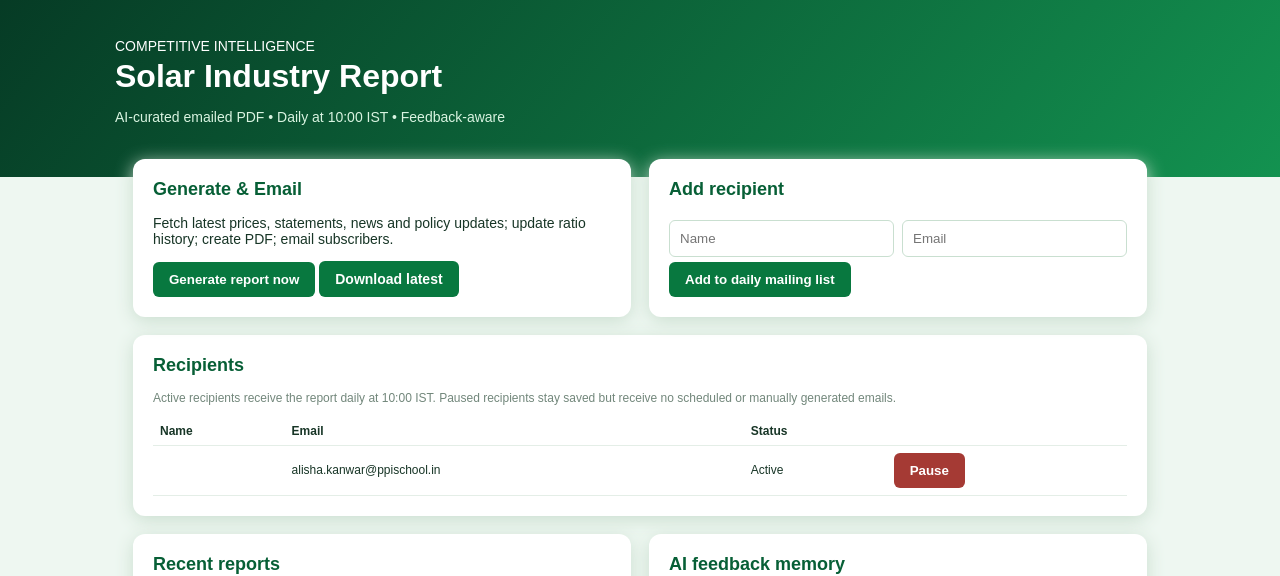
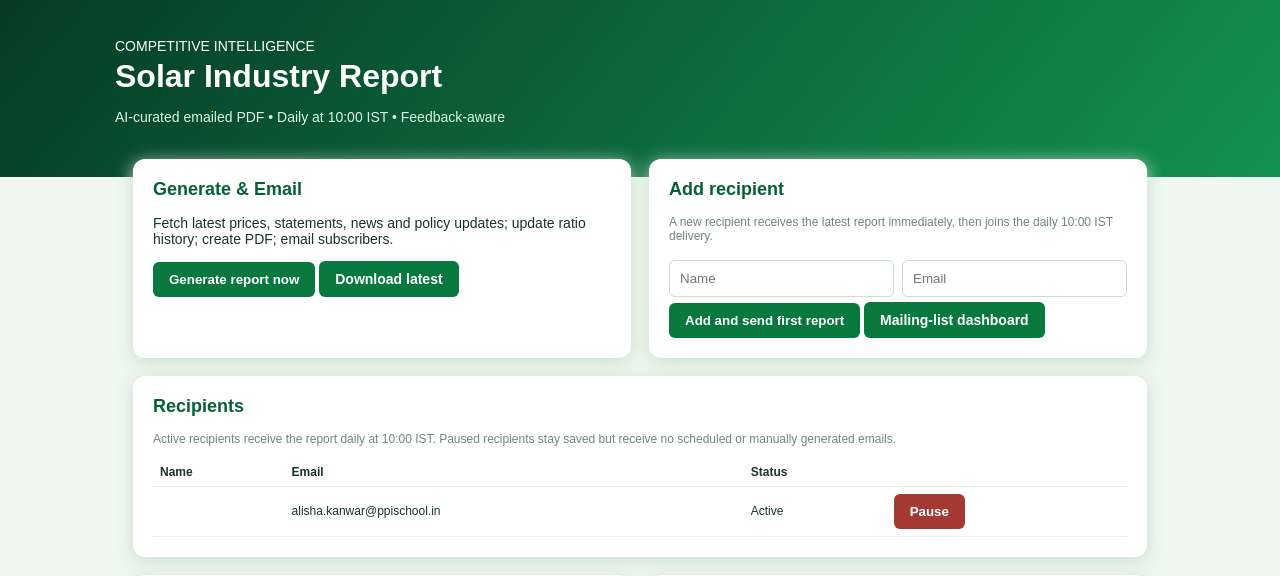
Before and after one commit to alishakanwar-crypto/daily-financial-report, a FastAPI app: page /solar in a window 1280 px wide. Shown: the top 576 px of the page. Run offline with FastAPI, Linux system fonts and the light colour scheme; data comes from the database, SQL or seed files in the repository; data that the repository does not hold is empty.

Commit message:
feat: send new solar subscribers a report immediately
Co-Authored-By: Alisha Kanwar <alisha.kanwar@ppischool.in>

```diff
--- a/fly.toml
+++ b/fly.toml
@@ -13,8 +13,12 @@ primary_region = "sin"
 [env]
   REPORT_HOUR_IST = "7"
   REPORT_MINUTE_IST = "0"
+  SOLAR_REPORT_HOUR_IST = "10"
+  SOLAR_REPORT_MINUTE_IST = "0"
   TIMEZONE = "Asia/Kolkata"
   DB_PATH = "/app/data/app.db"
+  SOLAR_DB_PATH = "/app/data/solar.db"
+  BASE_URL = "https://daily-market-pulse.fly.dev"
 
 [mounts]
   source = "data"
--- a/solar/routes/web.py
+++ b/solar/routes/web.py
@@ -5,6 +5,7 @@ from __future__ import annotations
 import json
 import logging
 import os
+from datetime import datetime
 from urllib.parse import urlencode
 
 from fastapi import APIRouter, BackgroundTasks, Form, HTTPException, Request
@@ -34,21 +35,37 @@ def _auth(token: str) -> None:
         raise HTTPException(403, "Invalid or missing access token")
 
 
-def _back(token: str, status: str = "") -> RedirectResponse:
+def _back(
+    token: str,
+    status: str = "",
+    destination: str = "/solar",
+) -> RedirectResponse:
+    if destination not in {"/solar", "/solar/mailing-list"}:
+        destination = "/solar"
     args = {"token": token}
     if status:
         args["status"] = status
-    return RedirectResponse(f"/solar?{urlencode(args)}", status_code=303)
+    return RedirectResponse(f"{destination}?{urlencode(args)}", status_code=303)
+
+
+async def _recipient_rows() -> list[dict]:
+    db = await get_db()
+    try:
+        rec = await db.execute(
+            "SELECT email,name,active,created_at FROM recipients ORDER BY id DESC"
+        )
+        return [dict(r) for r in await rec.fetchall()]
+    finally:
+        await db.close()
 
 
 @router.get("", response_class=HTMLResponse)
 async def solar_dashboard(request: Request):
     token = _token(request)
     _auth(token)
+    recipients = await _recipient_rows()
     db = await get_db()
     try:
-        rec = await db.execute("SELECT email,name,active,created_at FROM recipients ORDER BY id DESC")
-        recipients = [dict(r) for r in await rec.fetchall()]
         rep = await db.execute("SELECT report_date,status,filepath,error,created_at FROM reports ORDER BY id DESC LIMIT 12")
         reports = [dict(r) for r in await rep.fetchall()]
         fb = await db.execute("SELECT report_date,rating,comments,created_at FROM feedback ORDER BY id DESC LIMIT 10")
@@ -65,23 +82,108 @@ async def solar_dashboard(request: Request):
     })
 
 
+@router.get("/mailing-list", response_class=HTMLResponse)
+async def mailing_list_dashboard(request: Request):
+    token = _token(request)
+    _auth(token)
+    recipients = await _recipient_rows()
+    return templates.TemplateResponse("mailing_list.html", {
+        "request": request,
+        "token": token,
+        "recipients": recipients,
+        "active_count": sum(1 for recipient in recipients if recipient["active"]),
+        "paused_count": sum(1 for recipient in recipients if not recipient["active"]),
+        "schedule_time": (
+            f"{settings.report_hour_ist:02d}:{settings.report_minute_ist:02d} IST"
+        ),
+        "status": request.query_params.get("status", ""),
+    })
+
+
+def _latest_report() -> tuple[str, str] | None:
+    directory = "data/solar_reports"
+    if not os.path.isdir(directory):
+        return None
+    files = sorted(
+        (filename for filename in os.listdir(directory) if filename.endswith(".pdf")),
+        reverse=True,
+    )
+    if not files:
+        return None
+    path = os.path.join(directory, files[0])
+    report_date = files[0].removeprefix("solar_industry_report_").removesuffix(".pdf")
+    return path, report_date
+
+
+async def _send_first_report(email: str, name: str) -> None:
+    from solar.database import log_report
+    from solar.report.email_sender import send_report
+    from solar.report.generator import generate_pdf
+
+    latest = _latest_report()
+    try:
+        if latest:
+            path, report_date_iso = latest
+            report_date = datetime.strptime(report_date_iso, "%Y-%m-%d").strftime(
+                "%A, %d %B %Y"
+            )
+            data = {"report_date": report_date}
+        else:
+            path, data = await generate_pdf()
+            await log_report(data["report_date_iso"], "generated", path)
+        result = await send_report(
+            path,
+            data,
+            recipients=[{"email": email, "name": name}],
+        )
+        if result["sent"]:
+            log.info("First Solar Industry Report sent to %s", email)
+        else:
+            log.error(
+                "First Solar Industry Report not sent to %s: %s",
+                email,
+                "; ".join(result["errors"]),
+            )
+    except Exception:
+        log.exception("First Solar Industry Report delivery failed for %s", email)
+
+
 @router.post("/recipients")
-async def create_recipient(request: Request, email: str = Form(...), name: str = Form(""), token: str = Form("")):
+async def create_recipient(
+    request: Request,
+    background: BackgroundTasks,
+    email: str = Form(...),
+    name: str = Form(""),
+    token: str = Form(""),
+    return_to: str = Form("/solar"),
+):
     tk = _token(request, token)
     _auth(tk)
     email = email.strip().lower()
     if "@" not in email:
         raise HTTPException(400, "Invalid email")
-    await add_recipient(email, name.strip())
-    return _back(tk, "Recipient added")
+    name = name.strip()
+    await add_recipient(email, name)
+    background.add_task(_send_first_report, email, name)
+    return _back(
+        tk,
+        "Recipient added; their first report is being sent now",
+        return_to,
+    )
 
 
 @router.post("/recipients/toggle")
-async def toggle_recipient(request: Request, email: str = Form(...), active: int = Form(...), token: str = Form("")):
+async def toggle_recipient(
+    request: Request,
+    email: str = Form(...),
+    active: int = Form(...),
+    token: str = Form(""),
+    return_to: str = Form("/solar"),
+):
     tk = _token(request, token)
     _auth(tk)
     await set_recipient_active(email.strip().lower(), bool(active))
-    return _back(tk, "Recipient updated")
+    return _back(tk, "Recipient updated", return_to)
 
 
 async def _generate_and_email() -> None:
--- a/solar/templates/dashboard.html
+++ b/solar/templates/dashboard.html
@@ -2,7 +2,7 @@
 <style>*{box-sizing:border-box}body{margin:0;background:#eef7f1;color:#173526;font:14px Arial,sans-serif}.hero{background:linear-gradient(130deg,#063b25,#139250);color:white;padding:38px 5%}.hero h1{margin:4px 0;font-size:32px}.hero p{color:#d9f4e1}.wrap{max-width:1050px;margin:-18px auto 40px;padding:0 18px}.grid{display:grid;grid-template-columns:1fr 1fr;gap:18px}.card{background:white;border-radius:12px;padding:20px;box-shadow:0 4px 18px #cadecf;margin-bottom:18px}h2{margin-top:0;color:#075f36;font-size:18px}input,button{padding:10px;border:1px solid #c9dfd0;border-radius:6px}input{width:100%;margin:5px 0}button,.button{background:#08783f;color:white;border:0;font-weight:bold;cursor:pointer;padding:10px 16px;border-radius:6px;text-decoration:none;display:inline-block}.muted{color:#72877b;font-size:12px}.status{background:#dff4e5;color:#086932;padding:9px;border-radius:6px;margin-bottom:15px}table{width:100%;border-collapse:collapse;font-size:12px}td,th{text-align:left;padding:7px;border-bottom:1px solid #e4eee7}.danger{background:#a53a34}.row{display:flex;gap:8px}.row input{flex:1}@media(max-width:700px){.grid{grid-template-columns:1fr}}</style></head><body>
 <div class="hero"><div style="max-width:1050px;margin:auto"><div>COMPETITIVE INTELLIGENCE</div><h1>Solar Industry Report</h1><p>AI-curated emailed PDF • Daily at {{ schedule_time }} • Feedback-aware</p></div></div>
 <main class="wrap">{% if status %}<div class="status">{{ status }}</div>{% endif %}<div class="grid"><section class="card"><h2>Generate & Email</h2><p>Fetch latest prices, statements, news and policy updates; update ratio history; create PDF; email subscribers.</p><form method="post" action="/solar/generate"><input type="hidden" name="token" value="{{ token }}"><button>Generate report now</button> <a class="button" href="/solar/download/latest?token={{ token }}">Download latest</a></form></section>
-<section class="card"><h2>Add recipient</h2><form method="post" action="/solar/recipients"><input type="hidden" name="token" value="{{ token }}"><div class="row"><input name="name" placeholder="Name"><input type="email" name="email" required placeholder="Email"></div><button>Add to daily mailing list</button></form></section></div>
+<section class="card"><h2>Add recipient</h2><p class="muted">A new recipient receives the latest report immediately, then joins the daily {{ schedule_time }} delivery.</p><form method="post" action="/solar/recipients"><input type="hidden" name="token" value="{{ token }}"><div class="row"><input name="name" placeholder="Name"><input type="email" name="email" required placeholder="Email"></div><button>Add and send first report</button> <a class="button" href="/solar/mailing-list?token={{ token }}">Mailing-list dashboard</a></form></section></div>
 <section class="card"><h2>Recipients</h2><p class="muted">Active recipients receive the report daily at {{ schedule_time }}. Paused recipients stay saved but receive no scheduled or manually generated emails.</p><table><tr><th>Name</th><th>Email</th><th>Status</th><th></th></tr>{% for r in recipients %}<tr><td>{{ r.name }}</td><td>{{ r.email }}</td><td>{{ 'Active' if r.active else 'Paused' }}</td><td><form method="post" action="/solar/recipients/toggle"><input type="hidden" name="token" value="{{ token }}"><input type="hidden" name="email" value="{{ r.email }}"><input type="hidden" name="active" value="{{ 0 if r.active else 1 }}"><button class="{{ 'danger' if r.active else '' }}">{{ 'Pause' if r.active else 'Resume' }}</button></form></td></tr>{% else %}<tr><td colspan="4" class="muted">No recipients yet.</td></tr>{% endfor %}</table></section>
 <div class="grid"><section class="card"><h2>Recent reports</h2><table><tr><th>Date</th><th>Status</th><th>Generated</th></tr>{% for r in reports %}<tr><td>{{ r.report_date }}</td><td>{{ r.status }}</td><td>{{ r.created_at }}</td></tr>{% else %}<tr><td colspan="3" class="muted">No reports yet.</td></tr>{% endfor %}</table></section>
 <section class="card"><h2>AI feedback memory</h2><p class="muted">Every submission is added to future AI prompts. Export reviewed data for optional true fine-tuning.</p><a class="button" href="/solar/feedback/export.jsonl?token={{ token }}">Export fine-tuning JSONL</a><table style="margin-top:10px"><tr><th>Date</th><th>Rating</th><th>Instruction</th></tr>{% for f in feedback %}<tr><td>{{ f.report_date }}</td><td>{{ f.rating or '—' }}/5</td><td>{{ f.comments[:55] }}</td></tr>{% endfor %}</table></section></div></main></body></html>
```
Also changed, not shown: solar/report/email_sender.py (+7 -2 lines), solar/templates/mailing_list.html (added, +9 -0 lines), README.md.
